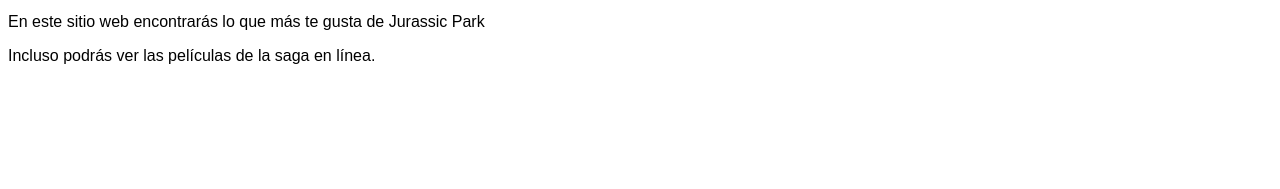
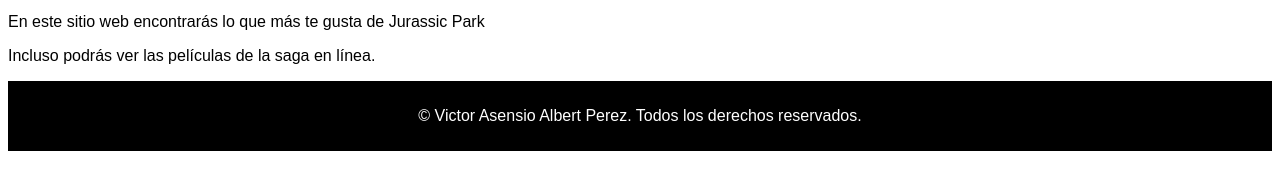
Before and after one commit to victor06-git/website_html_css, a plain HTML site: page index.html in a window 1280 px wide. Shown: the part 409-598 px from the top of the page. Drawn offline with Linux system fonts and the light colour scheme.

Commit message:
peudepagina_copyright

```diff
--- a/actores.css
+++ b/actores.css
@@ -45,3 +45,13 @@ text-decoration: none;
   max-width: 100px;
   margin-right: 20px;
 }
+
+footer{
+  background-color: rgb(0, 0, 0);
+  color: white;
+  text-align: center;
+  padding: 10px 0px;
+  position: relative;
+  bottom: 0;
+  width: 100%
+}
--- a/index.css
+++ b/index.css
@@ -56,3 +56,13 @@ text-decoration: none;
   max-width: 100px;
   margin-right: 20px;
 }
+
+footer{
+  background-color: rgb(0, 0, 0);
+  color: white;
+  text-align: center;
+  padding: 10px 0px;
+  position: relative;
+  bottom: 0;
+  width: 100%
+}
--- a/index.html
+++ b/index.html
@@ -27,7 +27,9 @@
   <p class="intro">En este sitio web encontrarás lo que más te gusta de Jurassic Park</p>
   <p class="intro-2">Incluso podrás ver las películas de la saga en línea.</p>
 
-
+  <footer>
+    <p>© Victor Asensio Albert Perez. Todos los derechos reservados.</p>
+  </footer>
 
 </body>
 </html>
--- a/peliculas.css
+++ b/peliculas.css
@@ -45,3 +45,13 @@ text-decoration: none;
   max-width: 100px;
   margin-right: 20px;
 }
+
+footer{
+  background-color: rgb(0, 0, 0);
+  color: white;
+  text-align: center;
+  padding: 10px 0px;
+  position: relative;
+  bottom: 0;
+  width: 100%
+}
--- a/rodaje.css
+++ b/rodaje.css
@@ -45,3 +45,13 @@ text-decoration: none;
   max-width: 100px;
   margin-right: 20px;
 }
+
+footer{
+  background-color: rgb(0, 0, 0);
+  color: white;
+  text-align: center;
+  padding: 10px 0px;
+  position: relative;
+  bottom: 0;
+  width: 100%
+}
```
Also changed, not shown: actores.html (+3 -0 lines), peliculas.html (+3 -0 lines), rodaje.html (+3 -0 lines).
